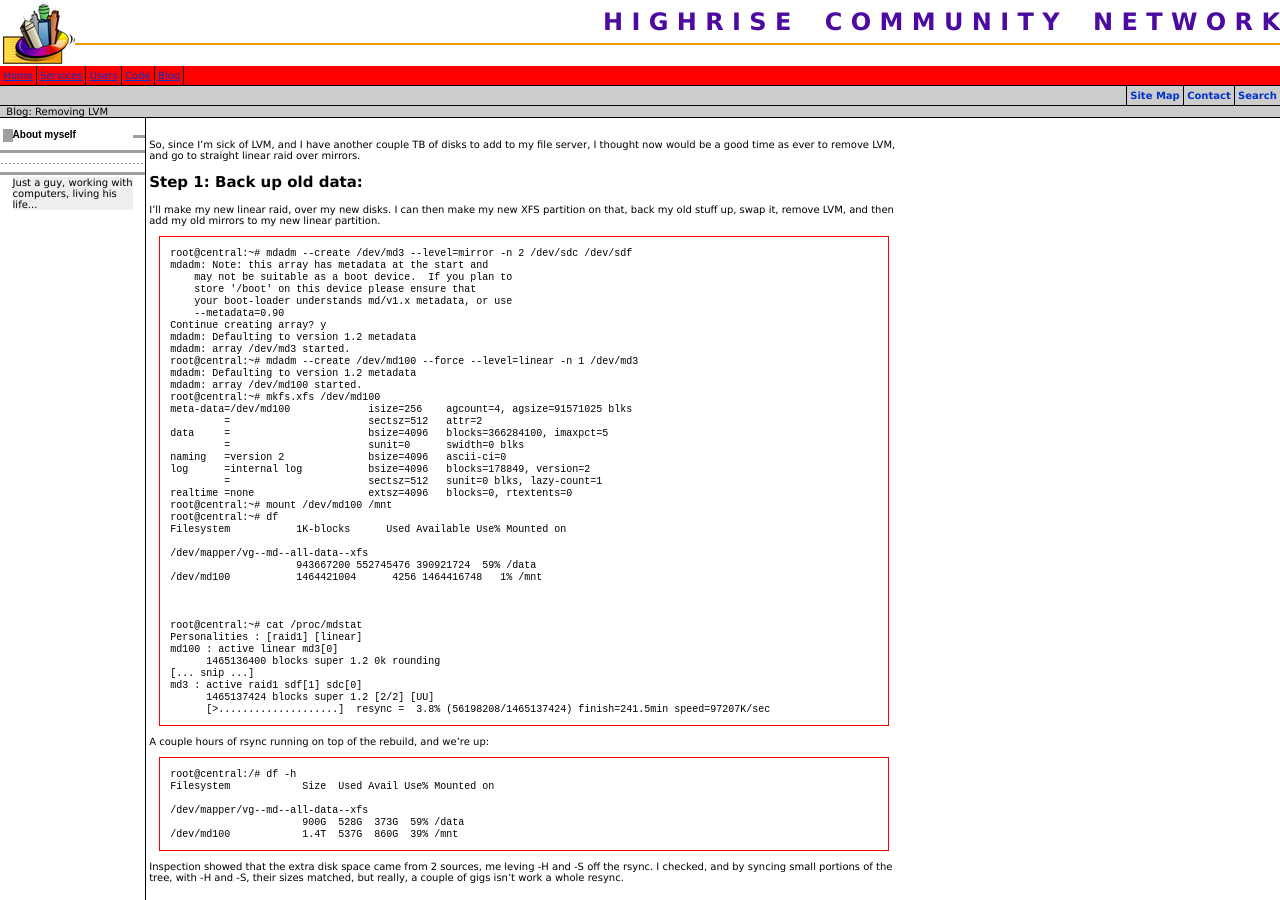
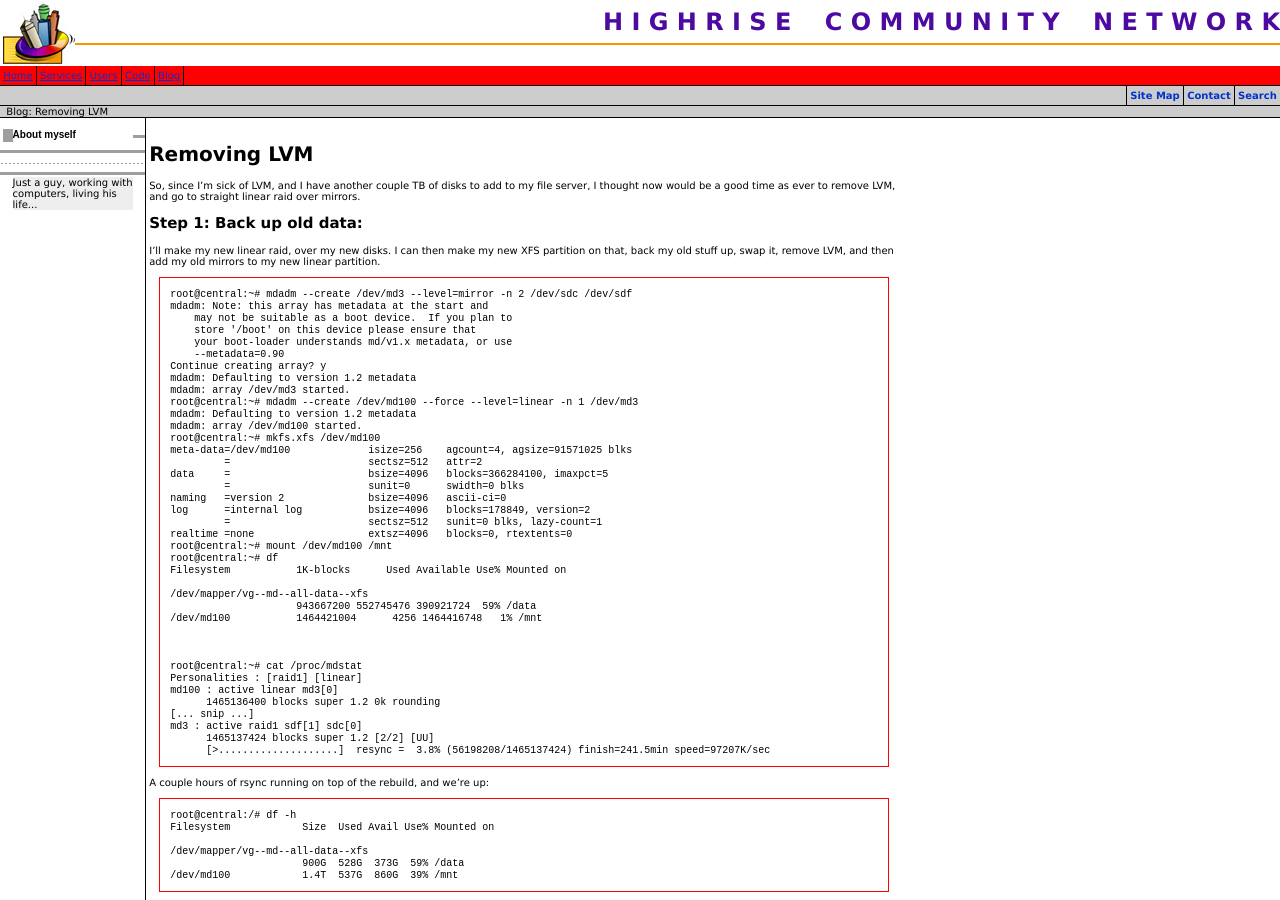
Before and after one commit to mountie/mountie.github.com, a Jekyll site: the page built from _posts/2011-01-03-no-more-lvm.markdown, in a window 1280 px wide and 900 px high. Built offline with Jekyll 4.4.1, drawn with Linux system fonts in a browser that asks for light colours; grey boxes are pictures that could not be loaded.

Commit message:
More layout

```diff
--- a/_posts/2011-01-03-no-more-lvm.markdown
+++ b/_posts/2011-01-03-no-more-lvm.markdown
@@ -7,6 +7,8 @@ categories:
   - raid
 ---
 
+__Removing LVM__
+========================================
 So, since I'm sick of LVM, and I have another couple TB of disks to add to my file server, I thought now would be a good
 time as ever to remove LVM, and go to straight linear raid over mirrors.
 
--- a/index.html
+++ b/index.html
@@ -4,7 +4,8 @@ title: Blogging about nothing
 ---
 
 {% for post in site.posts limit:10 %}
-<h2><a href="{{ post.url }}">{{ post.title }}</a></h2>
 {{ post.content }}
-<em>Posted on {{ post.date | date_to_long_string }}.</em>
+<a href="{{ post.url }}">
+  <em>Posted on {{ post.date | date_to_long_string }}.</em>
+</a>
 {% endfor %}
```
